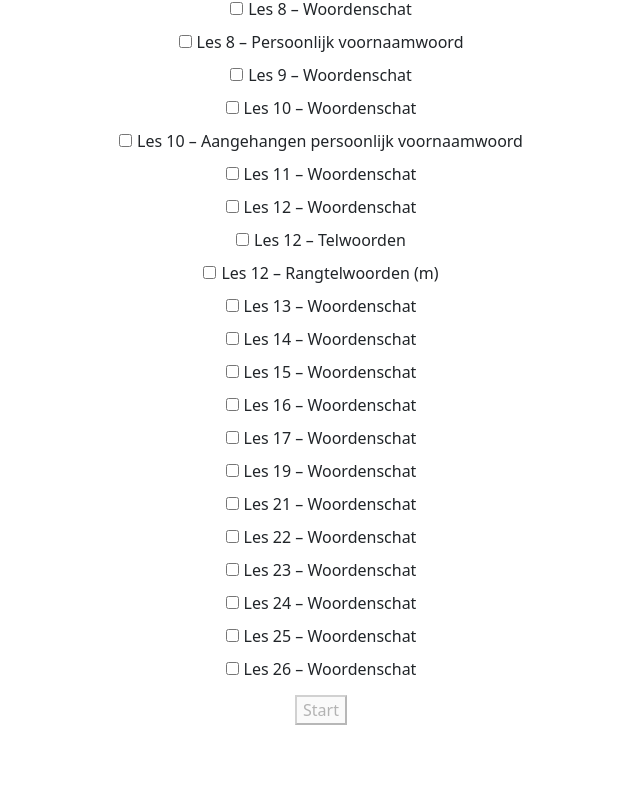
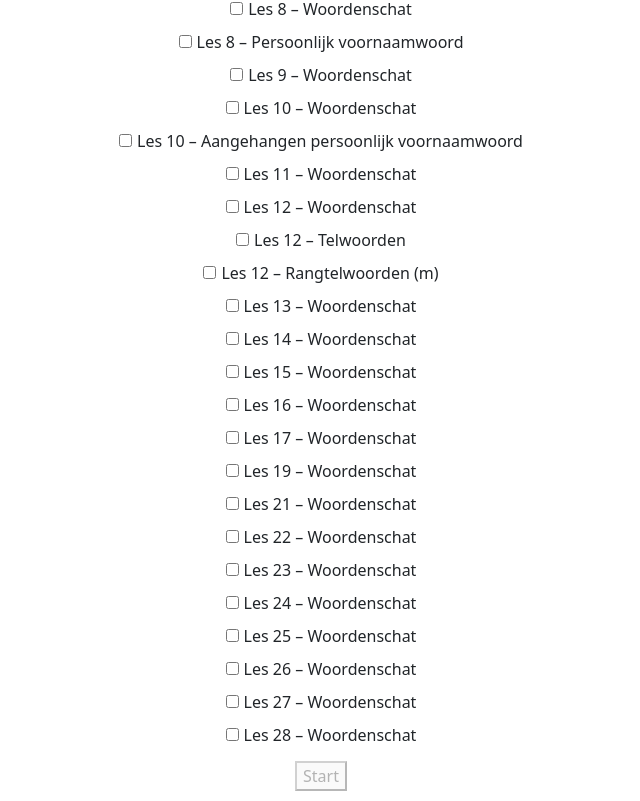
Before and after one commit to wilcomuit/bijbels-hebreeuws, a Vue app: page / in a window 1280 px wide. Shown: the part 304-1105 px from the top of the page, without its empty margins (319-959 px from the left). Before the commit the page ends 1039 px from the top, so only its background shows below. Built offline with nearby package versions, Linux system fonts and the light colour scheme.

Commit message:
Added lesson 27 & 28

```diff
--- a/src/lessons/_lessonList.ts
+++ b/src/lessons/_lessonList.ts
@@ -25,6 +25,8 @@ import lesson23Vocabulary from '@/lessons/lesson23/vocabulary'
 import lesson24Vocabulary from '@/lessons/lesson24/vocabulary'
 import lesson25Vocabulary from '@/lessons/lesson25/vocabulary'
 import lesson26Vocabulary from '@/lessons/lesson26/vocabulary'
+import lesson27Vocabulary from '@/lessons/lesson27/vocabulary'
+import lesson28Vocabulary from '@/lessons/lesson28/vocabulary'
 
 export default function lessonList() {
   return [
@@ -54,6 +56,8 @@ export default function lessonList() {
     lesson23Vocabulary,
     lesson24Vocabulary,
     lesson25Vocabulary,
-    lesson26Vocabulary
+    lesson26Vocabulary,
+    lesson27Vocabulary,
+    lesson28Vocabulary
   ]
 }
--- /dev/null
+++ b/src/lessons/lesson27/vocabulary.ts
@@ -0,0 +1,103 @@
+const questions: Array<QuestionType> = [
+  {
+    question: 'נבט',
+    answers: ['hij keek', 'hij sloeg zijn ogen op', 'hij spiedde'],
+    explanation: '(Hif.)',
+    type: 'woordenschat'
+  },
+  {
+    question: 'נָגַף',
+    answers: ['hij stootte', 'hij trof'],
+    type: 'woordenschat'
+  },
+  {
+    question: 'נָדַח',
+    answers: ['hij stootte weg', 'hij verdreef'],
+    type: 'woordenschat'
+  },
+  {
+    question: 'נָדַר',
+    answers: ['hij legde een gelofte af'],
+    type: 'woordenschat'
+  },
+  {
+    question: 'נהל',
+    answers: ['hij leidde', 'hij verzorgde', 'hij was zorgzaam'],
+    explanation: '(Pi.)',
+    type: 'woordenschat'
+  },
+  {
+    question: 'נָזָה',
+    answers: ['hij spatte'],
+    type: 'woordenschat'
+  },
+  {
+    question: 'נָטַע',
+    answers: ['hij plantte', 'hij stak in', 'hij sloeg in'],
+    type: 'woordenschat'
+  },
+  {
+    question: 'נָטַשׁ',
+    answers: ['hij liet achter', 'hij liet vallen', 'hij liet gaan', 'hij liet toe'],
+    type: 'woordenschat'
+  },
+  {
+    question: 'נסה',
+    answers: ['hij beproefde', 'hij verzocht'],
+    type: 'woordenschat'
+  },
+  {
+    question: 'נָסַע',
+    answers: ['hij rukte uit', 'hij brak op', 'hij reisde door', 'hij reisde'],
+    type: 'woordenschat'
+  },
+  {
+    question: 'נצב',
+    answers: ['hij stond', 'hij deed staan', 'hij stelde op'],
+    type: 'woordenschat'
+  },
+  {
+    question: 'נָצַר',
+    answers: ['hij behoedde', 'hij bewaakte', 'hij bewaarde'],
+    type: 'woordenschat'
+  },
+  {
+    question: 'נקה',
+    answers: ['hij ging vrijuit', 'hij was vrij van schuld', 'hij was zonder schuld'],
+    type: 'woordenschat'
+  },
+  {
+    question: 'נקם',
+    answers: ['hij nam wraak', 'hij wreekte'],
+    type: 'woordenschat'
+  },
+  {
+    question: 'נשׂג',
+    answers: ['hij haalde in', 'hij bereikte', 'hij reikte'],
+    type: 'woordenschat'
+  },
+  {
+    question: 'נָתַץ',
+    answers: ['hij sloeg stuk', 'hij sloopte', 'hij haalde neer'],
+    type: 'woordenschat'
+  },
+  {
+    question: 'חַיִל',
+    answers: ['kracht', 'daadkracht', 'een daad van kracht', 'deugd', 'vermogen', 'schatten', 'rijkdom', 'krijgsmacht'],
+    type: 'woordenschat'
+  },
+  {
+    question: 'נַחֲלָה',
+    answers: ['erdeel', 'nalatenschap'],
+    type: 'woordenschat'
+  }
+]
+
+const lesson27Vocabulary: LessonType = {
+  id: 'lesson27-vocabulary',
+  name: 'Les 27 – Woordenschat',
+  type: 'woordenschat',
+  active: false,
+  questions
+}
+export default lesson27Vocabulary
--- /dev/null
+++ b/src/lessons/lesson28/vocabulary.ts
@@ -0,0 +1,111 @@
+const questions: Array<QuestionType> = [
+  {
+    question: 'גּוּר',
+    answers: ['verblijven', 'wonen'],
+    type: 'woordenschat'
+  },
+  {
+    question: 'גִּיל',
+    answers: ['jubelen', 'juichen'],
+    type: 'woordenschat'
+  },
+  {
+    question: 'דִּין',
+    answers: ['rechtspreken', 'pleiten', 'oordelen'],
+    type: 'woordenschat'
+  },
+  {
+    question: 'חוּל',
+    answers: ['rondgaan', 'dansen', 'ronddraaien'],
+    type: 'woordenschat'
+  },
+  {
+    question: 'חִיל',
+    answers: ['rondgaan', 'dansen', 'ronddraaien'],
+    type: 'woordenschat'
+  },
+  {
+    question: 'לוּן',
+    answers: ['overnachten'],
+    type: 'woordenschat'
+  },
+  {
+    question: 'לִין',
+    answers: ['overnachten'],
+    type: 'woordenschat'
+  },
+  {
+    question: 'מוּל',
+    answers: ['besnijden'],
+    type: 'woordenschat'
+  },
+  {
+    question: 'נוּחַ',
+    answers: ['rusten', 'gaan liggen'],
+    type: 'woordenschat'
+  },
+  {
+    question: 'נוּס',
+    answers: ['vluchten'],
+    type: 'woordenschat'
+  },
+  {
+    question: 'נוּעַ',
+    answers: ['trillen', 'schudden', 'onvast bewegen', 'heen en weer gaan', 'dolen'],
+    type: 'woordenschat'
+  },
+  {
+    question: 'עוּר',
+    answers: ['zich ergeren', 'in beweging gebracht worden', 'geprikkeld worden'],
+    type: 'woordenschat'
+  },
+  {
+    question: 'פּוּץ',
+    answers: ['verstrooien'],
+    type: 'woordenschat'
+  },
+  {
+    question: 'רוּץ',
+    answers: ['lopen', 'rennen'],
+    type: 'woordenschat'
+  },
+  {
+    question: 'רִיב',
+    answers: ['betwisten', 'twisten','strijden'],
+    type: 'woordenschat'
+  },
+  {
+    question: 'שִׁיר',
+    answers: ['zingen'],
+    type: 'woordenschat'
+  },
+  {
+    question: 'שִׁית',
+    answers: ['zetten', 'neerzetten', 'neerleggen', 'richten'],
+    type: 'woordenschat'
+  },
+  {
+    question: 'כָּשַׁל',
+    answers: ['struikelen', 'wankelen'],
+    type: 'woordenschat'
+  },
+  {
+    question: 'לָכַד',
+    answers: ['vangen', 'veroveren', 'innemen'],
+    type: 'woordenschat'
+  },
+  {
+    question: 'שָׁבַת',
+    answers: ['ophouden', 'sabbat houden'],
+    type: 'woordenschat'
+  }
+]
+
+const lesson28Vocabulary: LessonType = {
+  id: 'lesson28-vocabulary',
+  name: 'Les 28 – Woordenschat',
+  type: 'woordenschat',
+  active: false,
+  questions
+}
+export default lesson28Vocabulary
```
